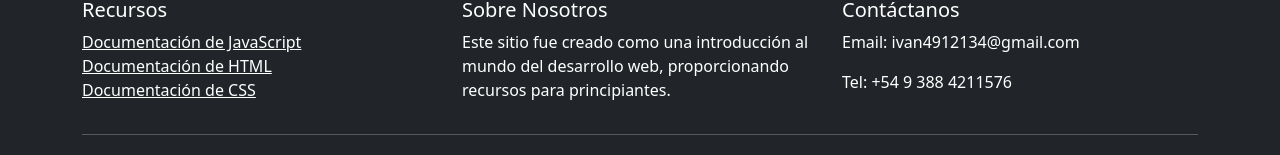
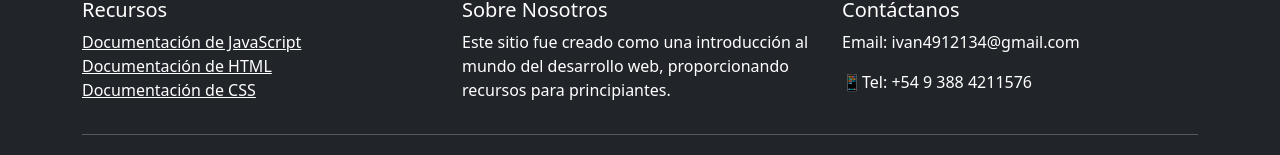
Before and after one commit to IvanBrianCruz/FRONTEND, a React (Vite) app: page / in a window 1280 px wide. Shown: the part 1984-2139 px from the top of the page. Built offline with nearby package versions, Linux system fonts and the light colour scheme; a web font is replaced by a local one.

Commit message:
git pages

```diff
--- a/src/components/Footer.jsx
+++ b/src/components/Footer.jsx
@@ -21,7 +21,7 @@ function Footer() {
           <Col md={4}>
             <h5>Contáctanos</h5>
             <p>Email: ivan4912134@gmail.com</p>
-            <p>Tel: +54 9 388 4211576</p>
+            <p>📱Tel: +54 9 388 4211576</p>
           </Col>
         </Row>
         <hr className="border-light" />
```
